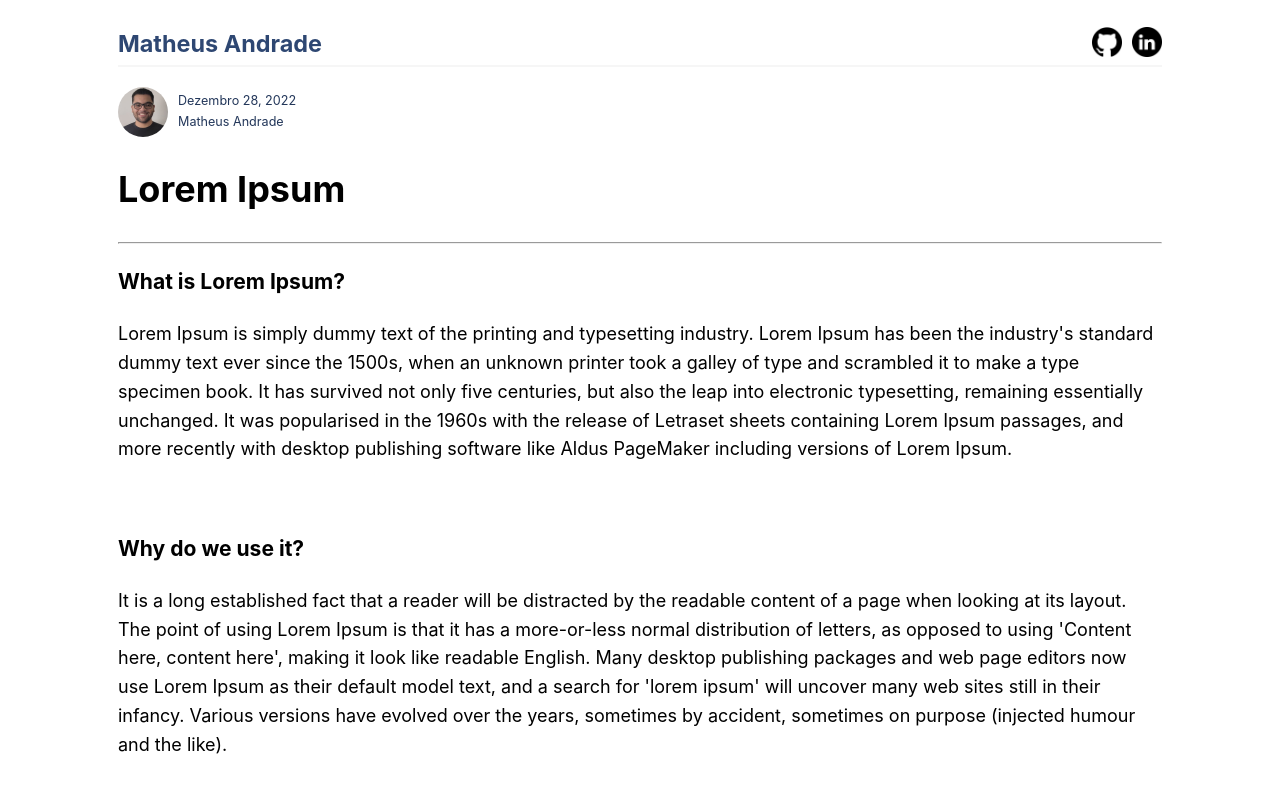
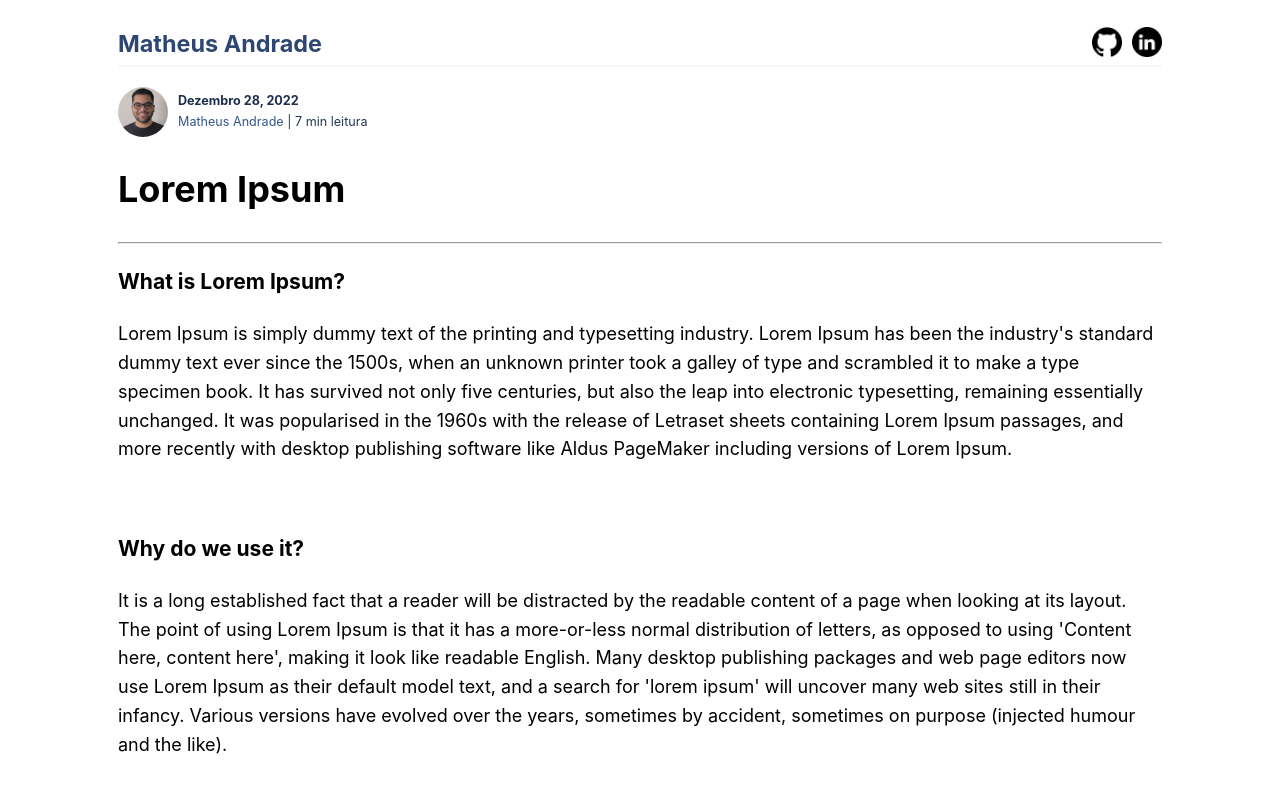
Before and after one commit to matheus-oliveira-andrade/s3-static-site, a Next.js app in the folder site/: page /2022/12/lorem-ipson in a window 1280 px wide. Shown: the top 800 px of the page. Built offline with nearby package versions, Linux system fonts and the light colour scheme.

Commit message:
refactor: demo post

```diff
--- a/site/components/blog-meta-tags/blog-meta-tags.js
+++ b/site/components/blog-meta-tags/blog-meta-tags.js
@@ -4,7 +4,7 @@ const GOOGLE_ANALYTICS_KEY = process.env.NEXT_PUBLIC_GOOGLE_ANALYTICS;
 
 const description = "Blog com o objetivo de disseminar o conhecimento e experiências, focado em backend, AWS e muitos outros assuntos";
 
-const baseName = "Matheus de Oliveira de Andrade";
+const baseName = "Matheus Andrade";
 
 const keywords = [
   "Programming",
--- a/site/pages/2022/12/lorem-ipson/index.js
+++ b/site/pages/2022/12/lorem-ipson/index.js
@@ -1,14 +1,14 @@
 import Link from "next/link";
 import BlogLayout from "../../../../components/blog-layout/blog-layout";
+import BlogMetaTags from "../../../../components/blog-meta-tags/blog-meta-tags";
 
 import utilStyles from "../../../../styles/utils.module.css";
 
 export default function FirstPost() {
   return (
     <BlogLayout>
-      {/* <Link href="/" className="backToHome">Back to home</Link> */}
+      <BlogMetaTags title="Lorem Ipsum" />
 
-      {/* posted by */}
       <div
         style={{ display: "flex", flexDirection: "row", alignItems: "center" }}
       >
@@ -31,14 +31,21 @@ export default function FirstPost() {
             alignItems: "start",
           }}
         >
-          <span style={{ fontSize: ".7rem", color: "#23375a" }}>
+          <span
+            style={{
+              fontSize: "0.7rem",
+              fontWeight: "700",
+              color: "#1e2f4d",
+            }}
+          >
             Dezembro 28, 2022
           </span>
-          <Link href="/">
-            <span style={{ fontSize: ".7rem", color: "#23375a" }}>
-              Matheus Andrade
-            </span>
-          </Link>
+          <span style={{ fontSize: ".7rem", color: "#23375a" }}>
+            <Link href="/" >
+              <span style={{ color: "#37568d" }}>Matheus Andrade</span>
+            </Link>{" "}
+            | 7 min leitura
+          </span>
         </div>
       </div>
 
```
